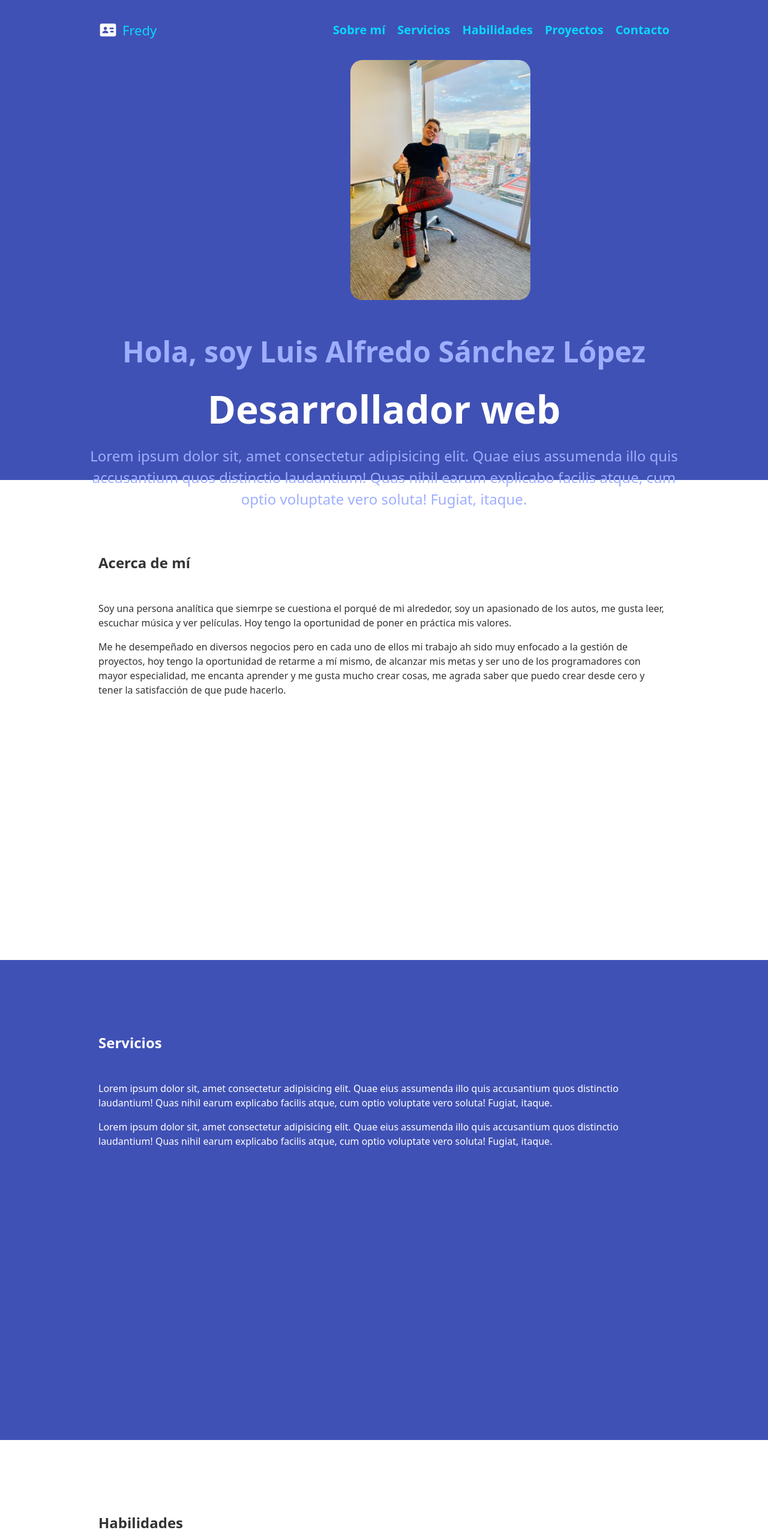
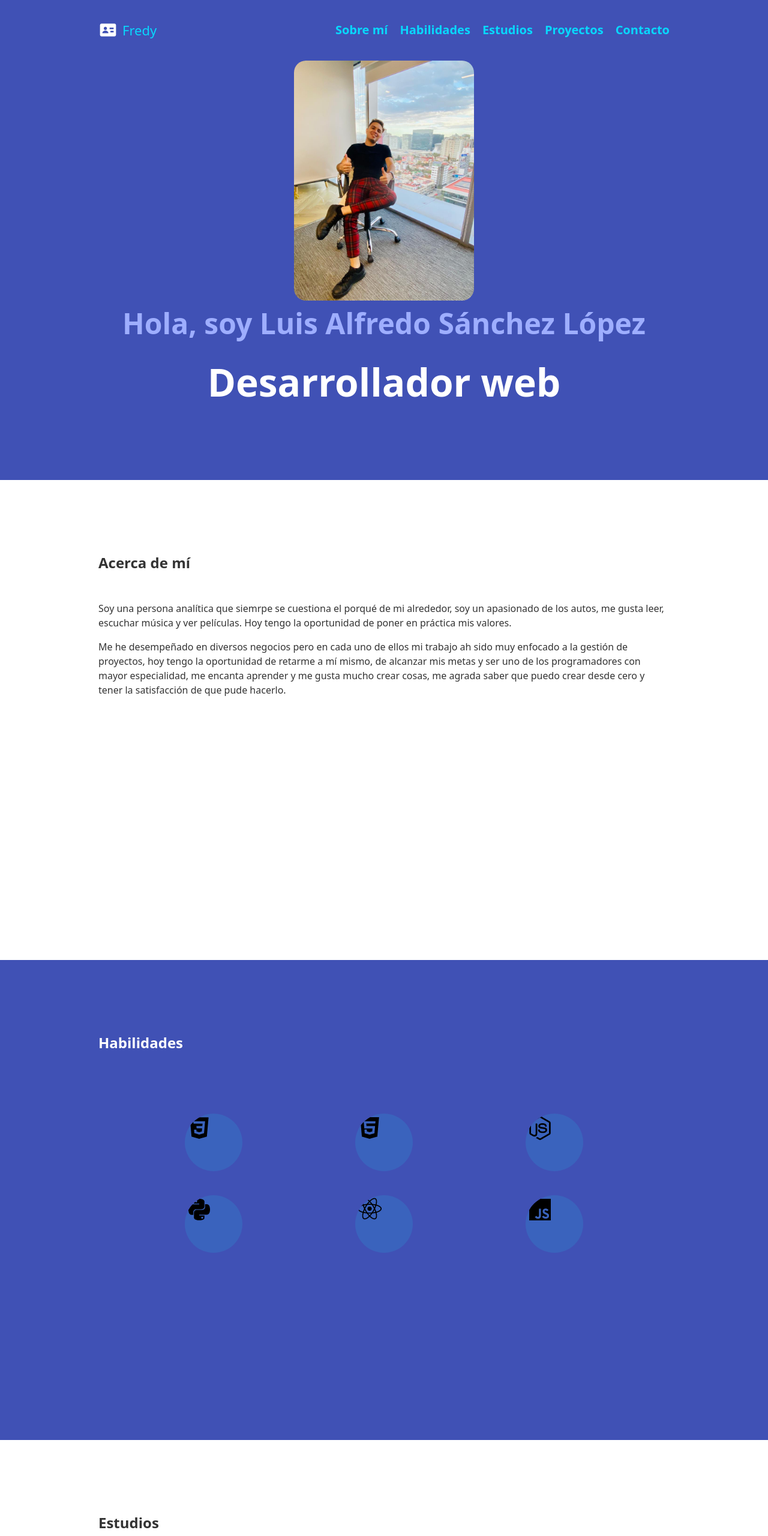
Before and after one commit to FredySanchezLopez/Portafolio1, a plain HTML site: page index.html in a window 1280 px wide. Shown: the top 2560 px of the page at 60% size. Drawn offline with nearby package versions, Linux system fonts and the light colour scheme.

Commit message:
avance de portafolio

```diff
--- a/assets/css/style.css
+++ b/assets/css/style.css
@@ -47,6 +47,7 @@ a {
 }
 
 .hero__nav {
+
   position: fixed;
   top: 0;
   width: 100%;
@@ -72,17 +73,25 @@ a {
 }
 
 .heroimg{
+  display: grid;
+  align-self: center;
+  justify-self: center;
   width: 100vw;
   height: 600px;
 }
 
 .heroimg img{
+  display: grid;
+  align-self: center;
+  justify-self: center;
   width: 300px;
   position: relative;
-  top: 150px;
-  right: 50px;
   border-radius: 20px;
 
+}
+
+.img-gallup{
+  width: 60px;
 }
 
 .hero__nav .logo {
@@ -137,6 +146,7 @@ a {
   margin-bottom: .75rem;
   font-size: clamp(1.8rem, 4vw, 3rem);
   font-weight: bold;
+  text-align: center;
   /* border: 1px solid red; */
 }
 
@@ -146,6 +156,7 @@ a {
   font-size: clamp(2rem, 5vw, 4.5rem);
   /* border: 1px solid red; */
   color: #fff;
+  text-align: center;
 }
 
 .hero__texto {
@@ -180,6 +191,18 @@ a {
   height: 100vh;
   margin:0;
 }
+.proyectos-muestra{
+  width: 100vw;
+  height: 100vh;
+  display: grid;
+  grid-template-columns: 1fr 1fr;
+}
+
+.proyectos-muestra img{
+  width: 150px;
+  height: 180px;
+
+}
 
 .seccion__titulo {
   padding-left: 20px;
@@ -187,6 +210,24 @@ a {
 
 .seccion__contenido {
   padding: 10px 20px 40px;
+}
+
+.seccion_habilidades{
+  display: grid;
+  justify-items: center;
+  justify-content: center;
+  align-items: center;
+  grid-template-columns: 1fr 1fr 1fr;
+  padding: 50px;
+
+  margin: auto;
+}
+
+.seccion_habilidades img{
+
+  border-radius: 50%;
+  margin: 20px;
+  background-color: rgba(0, 255, 255, 0.1);
 }
 
 .contenerdor__principal > .seccion:nth-child(even) {
@@ -241,6 +282,7 @@ a {
   }
 
 
+
 }
 
 .form {
@@ -291,6 +333,11 @@ a {
   padding: 0 20px;
   font-size: 18px;
 }
+.heroimg img{
+  display: grid;
+  align-self: center;
+  justify-self: center;
+}
 
 /* mobile first */
 @media (min-width: 768px) {
@@ -299,10 +346,11 @@ a {
   }
 
   .heroimg img{
-    display: inline-block;
-    max-width: 100%;
-    height: auto;
+      display: grid;
+      align-self: center;
+      justify-self: center;
   }
 
 
+
 }
--- a/index.html
+++ b/index.html
@@ -21,8 +21,8 @@
           </div>
           <div id="heroMenu" class="hero__nav-inner">
             <a class="hero__nav-link" href="#acerca">Sobre mí</a>
-          <a class="hero__nav-link" href="#servicios">Servicios</a>
-          <a class="hero__nav-link" href="#habilidades">Habilidades</a>
+            <a class="hero__nav-link" href="#servicios">Habilidades</a>
+            <a class="hero__nav-link" href="#habilidades">Estudios</a>
             <a class="hero__nav-link" href="#proyectos">Proyectos</a>
             <a class="hero__nav-link" href="#contacto">Contacto</a>
           </div>
@@ -30,16 +30,18 @@
         </div>
       </nav>
 
-    <div class="hero__contenedor">
+      <div class="hero__contenedor2">
         <div class="heroimg">
           <img src="./assets/Yoo.jpeg" alt="">
-      </div>
           <h1 class="hero__titulo">Hola, soy <span>Luis Alfredo Sánchez López</span> </h1>
           <h2 class="hero__subtitulo">Desarrollador web</h2>
-      <p class="hero__texto">Lorem ipsum dolor sit, amet consectetur adipisicing elit. Quae eius assumenda illo quis
-        accusantium quos distinctio laudantium! Quas nihil earum explicabo facilis atque, cum optio voluptate vero
-        soluta! Fugiat, itaque.</p>
         </div>
+      </div>
+        <div class="hero__contenedor">
+
+
+        </div>
+
     </header>
 
   <main class="contenerdor__principal">
@@ -62,28 +64,33 @@
 
     <section id="servicios" class="seccion">
       <div class="seccion__contenedor">
-        <h2 class="seccion__titulo">Servicios</h2>
+        <h2 class="seccion__titulo">Habilidades</h2>
         <div class="seccion__contenido">
-          <p class="seccion__texto">Lorem ipsum dolor sit, amet consectetur adipisicing elit. Quae eius assumenda illo
-            quis accusantium quos distinctio laudantium! Quas nihil earum explicabo facilis atque, cum optio voluptate
-            vero soluta! Fugiat, itaque.</p>
-          <p class="seccion__texto">Lorem ipsum dolor sit, amet consectetur adipisicing elit. Quae eius assumenda illo
-            quis accusantium quos distinctio laudantium! Quas nihil earum explicabo facilis atque, cum optio voluptate
-            vero soluta! Fugiat, itaque.</p>
+          <div class="seccion_habilidades">
+
+            <img src="./assets/css3-logo-48.png" alt="css">
+            <img src="./assets/html5-logo-48.png" alt="html">
+            <img src="./assets/nodejs-logo-48.png" alt="nodejs">
+            <img src="./assets/python-logo-48.png" alt="python">
+            <img src="./assets/react-logo-48.png" alt="react">
+            <img src="./assets/javascript-logo-48.png" alt="">
+          </div>
+
         </div>
       </div>
     </section>
 
     <section id="habilidades" class="seccion">
       <div class="seccion__contenedor">
-        <h2 class="seccion__titulo">Habilidades</h2>
+        <h2 class="seccion__titulo">Estudios</h2>
         <div class="seccion__contenido">
-          <p class="seccion__texto">Lorem ipsum dolor sit, amet consectetur adipisicing elit. Quae eius assumenda illo
-            quis accusantium quos distinctio laudantium! Quas nihil earum explicabo facilis atque, cum optio voluptate
-            vero soluta! Fugiat, itaque.</p>
-          <p class="seccion__texto">Lorem ipsum dolor sit, amet consectetur adipisicing elit. Quae eius assumenda illo
-            quis accusantium quos distinctio laudantium! Quas nihil earum explicabo facilis atque, cum optio voluptate
-            vero soluta! Fugiat, itaque.</p>
+          <img src="https://raw.githubusercontent.com/bsqmAcademlo/assets_portfolios/main/Portafolio%201/Logos-Im%C3%A1genes/Tec.png" alt="tec">
+          <p class="seccion__texto">Ingeniería en Electrónica por el Tecnológico campus Aguascalientes </p>
+          <img class="img-gallup" src="./assets/Gallup 2.jpg" alt="gallup">
+          <p class="seccion__texto">Clifton Builders Program, Build Businesses, Teams and Communities por Gallup Washington D.C.</p>
+          <img src="https://raw.githubusercontent.com/bsqmAcademlo/assets_portfolios/main/Portafolio%201/Logos-Im%C3%A1genes/logo_academlo.png" alt="academlo">
+          <p class="seccion__texto">Escuela de código y tecnología Academlo | Actual</p>
+        </div>
         </div>
       </div>
     </section>
@@ -92,12 +99,12 @@
       <div class="seccion__contenedor">
         <h2 class="seccion__titulo">Proyectos</h2>
         <div class="seccion__contenido">
-          <p class="seccion__texto">Lorem ipsum dolor sit, amet consectetur adipisicing elit. Quae eius assumenda illo
-            quis accusantium quos distinctio laudantium! Quas nihil earum explicabo facilis atque, cum optio voluptate
-            vero soluta! Fugiat, itaque.</p>
-          <p class="seccion__texto">Lorem ipsum dolor sit, amet consectetur adipisicing elit. Quae eius assumenda illo
-            quis accusantium quos distinctio laudantium! Quas nihil earum explicabo facilis atque, cum optio voluptate
-            vero soluta! Fugiat, itaque.</p>
+          <div class="proyectos-muestra">
+            <img src="https://raw.githubusercontent.com/bsqmAcademlo/assets_portfolios/main/Portafolio%201/Logos-Im%C3%A1genes/Ejemplo%201.png" alt="proyecto1">
+            <img src="https://raw.githubusercontent.com/bsqmAcademlo/assets_portfolios/main/Portafolio%201/Logos-Im%C3%A1genes/Ejemplo%203.png" alt="proyecto2">
+            <img src="https://raw.githubusercontent.com/bsqmAcademlo/assets_portfolios/main/Portafolio%201/Logos-Im%C3%A1genes/Ejemplo%204.png" alt="proyecto3">
+            <img src="https://raw.githubusercontent.com/bsqmAcademlo/assets_portfolios/main/Portafolio%201/Logos-Im%C3%A1genes/Ejemplo2.png" alt="proyecto4">
+          </div>
         </div>
       </div>
     </section>
```
Also changed, not shown: assets/Gallup 2.jpg (added), assets/css3-logo-48.png (added), assets/html5-logo-48.png (added), assets/javascript-logo-48.png (added), assets/nodejs-logo-48.png (added), assets/python-logo-48.png (added), assets/react-logo-48.png (added). Lines whose indentation alone changed are shown as unchanged.
